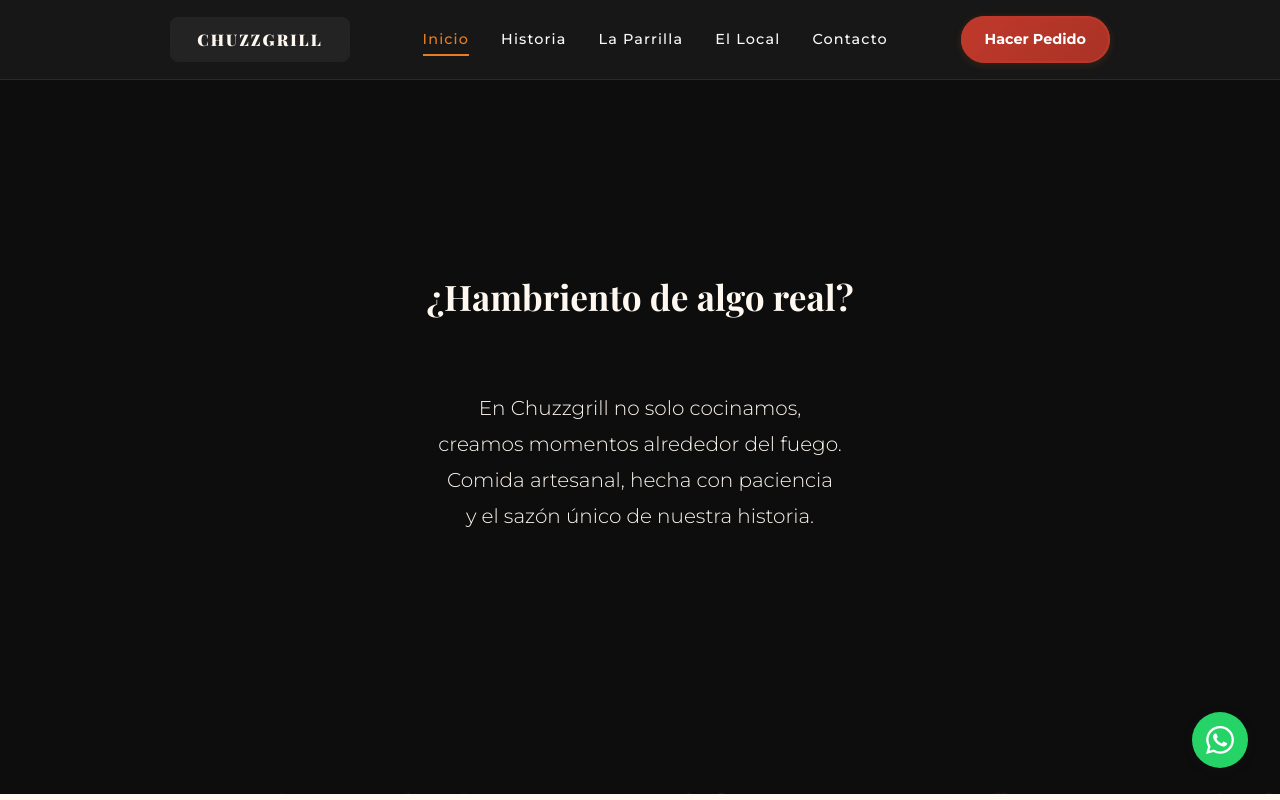
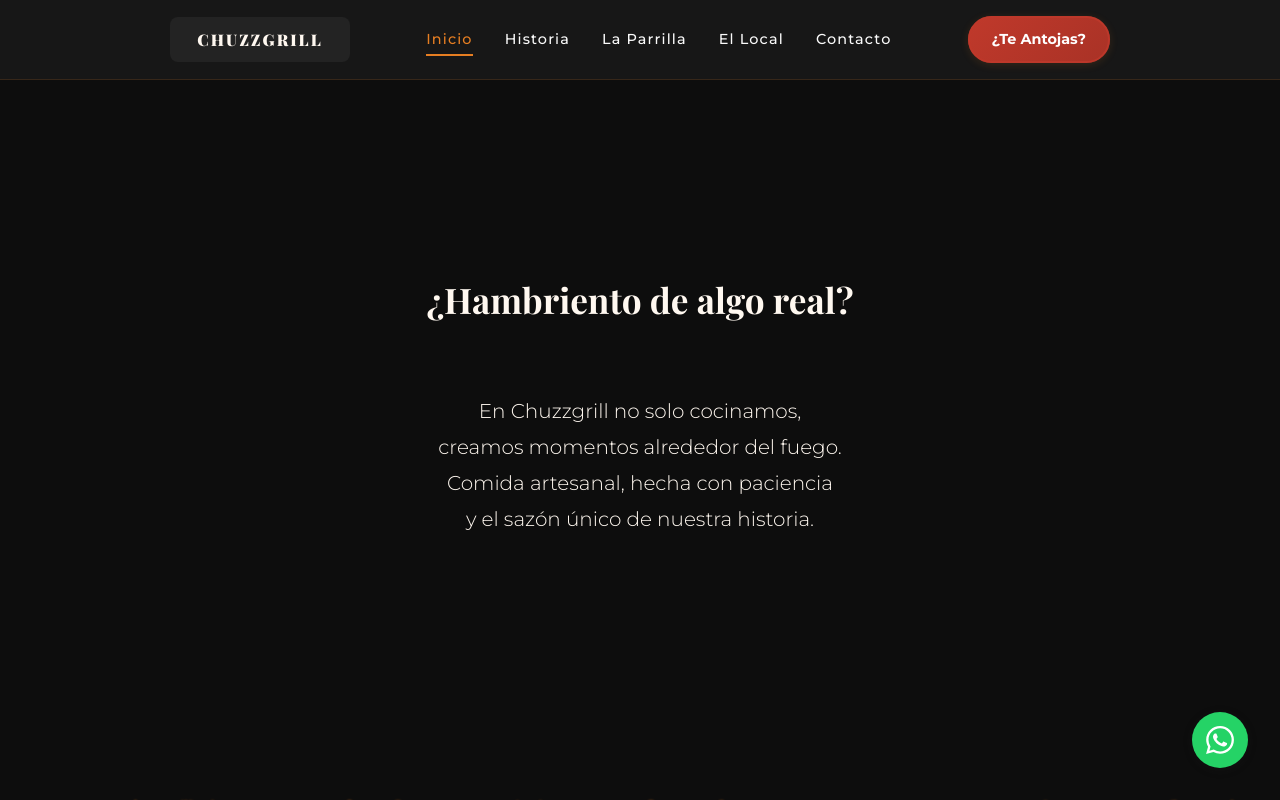
Before and after one commit to Jeremysa1/ChuzGrill, a React (Vite) app: page / in a window 1280 px wide. Shown: the top 800 px of the page. Built offline with nearby package versions, Linux system fonts and the light colour scheme; a web font is replaced by a local one.

Commit message:
fix: botones de navegacion del navbar corregidos en cuanto a funcionalidad

```diff
--- a/src/components/BottomNav.jsx
+++ b/src/components/BottomNav.jsx
@@ -3,7 +3,7 @@ import { BookOpen, Flame, Home, MapPin } from 'lucide-react';
 export default function BottomNav({ activeSection, onNavigate }) {
     return (
         <nav className="bottom-nav-mobile">
-            <a href="#hero" className={`bottom-nav-item ${activeSection === 'hero' ? 'active' : ''}`} onClick={onNavigate}>
+            <a href="#emotional-section" className={`bottom-nav-item ${activeSection === 'emotional-section' ? 'active' : ''}`} onClick={onNavigate}>
                 <Home />
                 <span>Inicio</span>
             </a>
--- a/src/components/Navbar.jsx
+++ b/src/components/Navbar.jsx
@@ -2,7 +2,7 @@ import { Menu } from 'lucide-react';
 
 export default function Navbar({ activeSection, mobileOpen, onToggleMobile, onNavigate }) {
     const links = [
-        { id: 'hero', label: 'Inicio' },
+        { id: 'emotional-section', label: 'Inicio' },
         { id: 'nuestra-historia', label: 'Historia' },
         { id: 'seccion-parrilla', label: 'La Parrilla' },
         { id: 'seccion-local', label: 'El Local' },
@@ -27,8 +27,8 @@ export default function Navbar({ activeSection, mobileOpen, onToggleMobile, onNa
                     ))}
                 </div>
 
-                <a href="#" className="nav-cta">
-                    Hacer Pedido<div className="pulse-ring"></div>
+                <a href="" className="nav-cta">
+                    ¿Te Antojas?<div className="pulse-ring"></div>
                 </a>
 
                 <button
--- a/src/sections/Hero.jsx
+++ b/src/sections/Hero.jsx
@@ -4,7 +4,7 @@ export default function Hero() {
     return (
         <div>
             {/* AQUI DEBEMOS CAMBIAR ESTE HERO, HACERLO MAS LLAMATIVO*/}
-            <section className="emotional-section">
+            <section className="emotional-section" id="emotional-section">
                 <div className="container emotional-content">
                     <h2 className="reveal reveal-up">¿Hambriento de algo real?</h2>
                     <p>
@@ -12,6 +12,7 @@ export default function Hero() {
                         <span className="reveal-line">creamos momentos alrededor del fuego.</span>
                         <span className="reveal-line">Comida artesanal, hecha con paciencia</span>
                         <span className="reveal-line">y el sazón único de nuestra historia.</span>
+
                     </p>
                 </div>
                 <div className="ember-container">
--- a/src/styles/emotional.css
+++ b/src/styles/emotional.css
@@ -1,7 +1,11 @@
 .emotional-section {
     background-color: #0d0d0d;
     padding: var(--space-20) 0;
+    min-height: 100vh;
     position: relative;
+    display: flex;
+    align-items: center;
+    justify-content: center;
     overflow: hidden;
     text-align: center;
 }
@@ -44,6 +48,7 @@
 
 .emotional-content {
     max-width: 800px;
+    max-height: 800px;
     margin: 0 auto;
     position: relative;
     z-index: 2;
```
